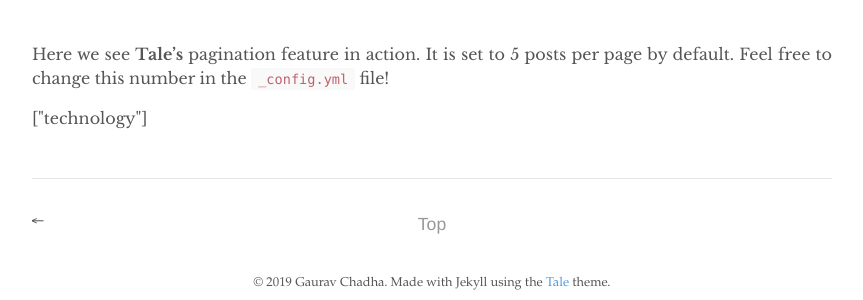
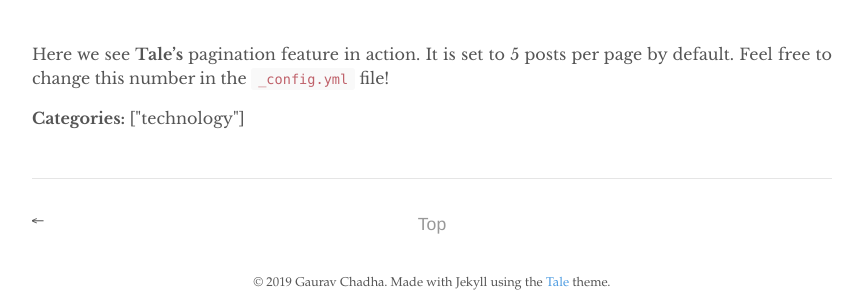
Before and after one commit to sayhigaurav/sayhigaurav.github.io, a Jekyll site: the page built from _posts/2017-03-05-pagination-post.md, in a window 1280 px wide. Shown: the part 275-575 px from the top of the page, without its empty margins (208-1071 px from the left). Built offline with Jekyll 4.4.1, drawn with Linux system fonts in a browser that asks for light colours.

Commit message:
categories evaluation

```diff
--- a/_layouts/post.html
+++ b/_layouts/post.html
@@ -21,7 +21,7 @@ layout: default
   <div class="post-line"></div>
 
   {{ content }}
-  {{page.categories | capitalize | join: ', '}}
+  <B>Categories: </B>{{page.categories | capitalize | join: ', '}}
 </div>
 
 {% if page.comments %}
```
